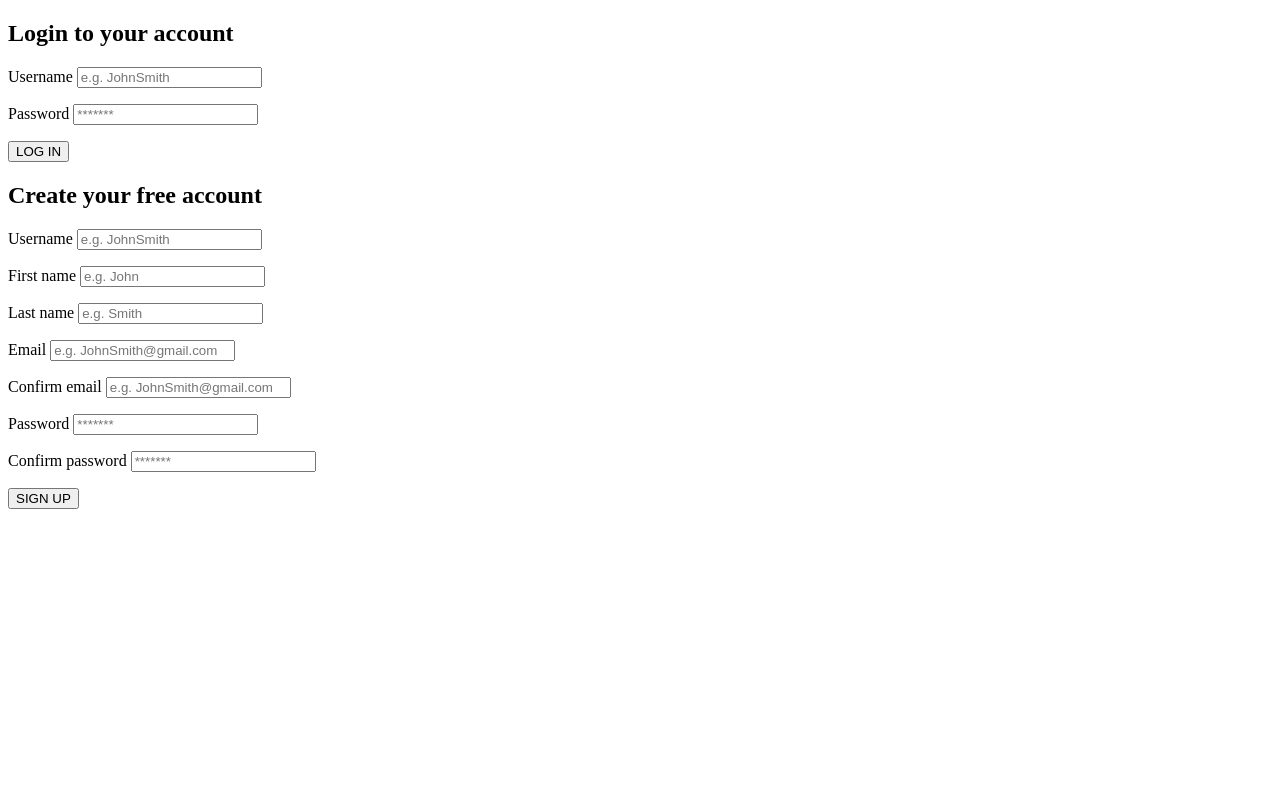
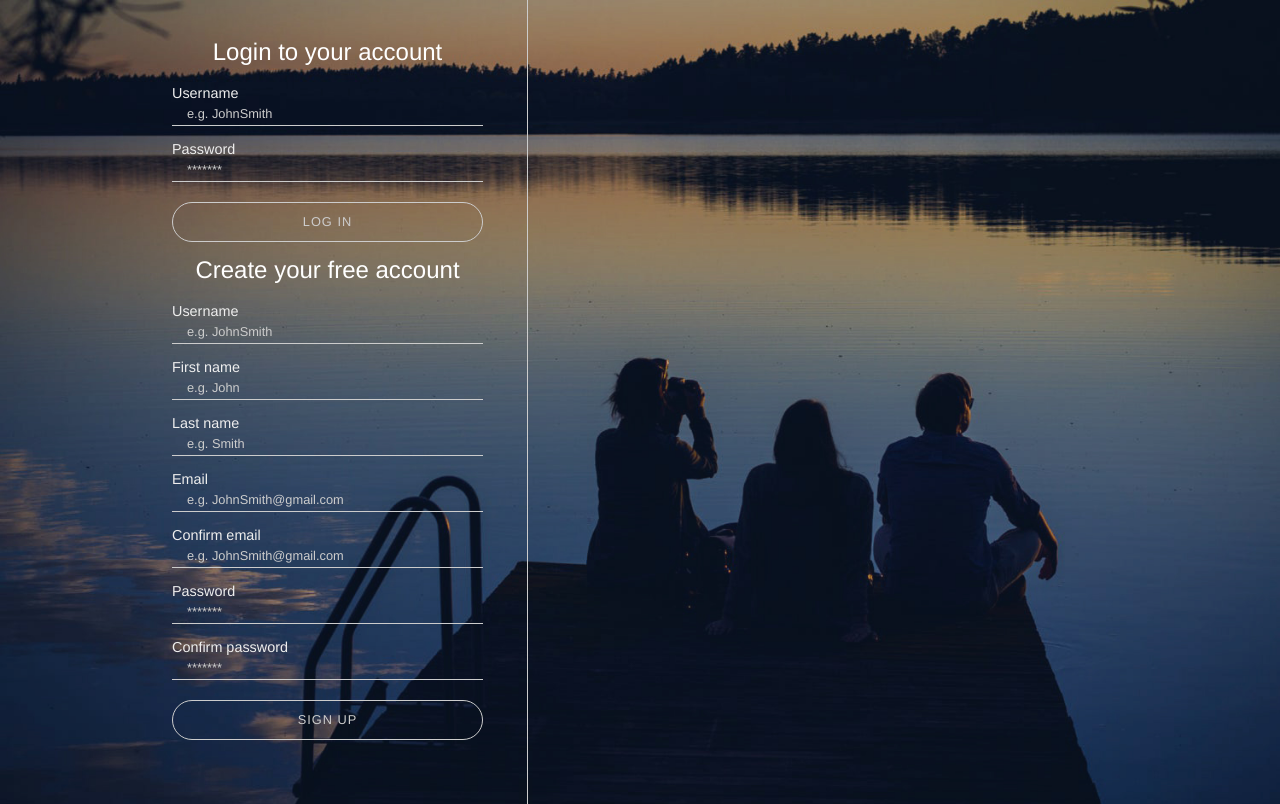
Before and after one commit to v-aivaras/musicify, a PHP site: page /register.php in a window 1280 px wide. Before the commit the page ends 509 px from the top, so only its background shows below. Run offline with PHP 8.4, Linux system fonts and the light colour scheme.

Commit message:
Added style to register.php

```diff
--- a/assets/css/style.css
+++ b/assets/css/style.css
@@ -0,0 +1,89 @@
+body,
+body * {
+    padding: 0;
+    margin: 0;
+    height: 100%;
+    box-sizing: border-box;
+}
+
+/* register.php background */
+body.register {
+    background-color: #000;
+    background-image: url("../images/bg.jpg");
+    background-size: cover;
+    background-position: center;
+    background-attachment: fixed;
+}
+
+#loginContainer * {
+    color: #fff;
+    font-family: Helvetica, Arial, sans-serif;
+    font-weight: normal;
+    line-height: 1rem;
+}
+
+#loginContainer {
+    width: 80%;
+    max-width: 1024px;
+    margin: 0 auto;
+    position: relative;
+}
+
+#inputContainer {
+    width: 400px;
+    padding: 44px;
+    float: left;
+    border-right: 1px solid #ccc;
+}
+
+#inputContainer h2 {
+    text-align: center;
+    margin-bottom: 25px;
+}
+
+#inputContainer input {
+    display: block;
+    background-color: transparent;
+    border: 0;
+    border-bottom: 1px solid #ccc;
+    height: 25px;
+    line-height: 25px;
+    width: 100%;
+    margin-bottom: 15px;
+    padding: 10px 15px;
+}
+
+#inputContainer ::placeholder {
+    color: #ccc;
+    font-size: 0.8rem;
+}
+
+#inputContainer label {
+    color: #eee;
+    font-size: 0.9rem;
+}
+
+#inputContainer input:focus {
+    outline: none;
+    border-bottom: 1px solid #fff;
+}
+
+#inputContainer button {
+    background-color: transparent;
+    border: 1px solid #ccc;
+    border-radius: 200px;
+    color: #ccc;
+    display: block;
+    font-size: 0.8rem;
+    letter-spacing: 1px;
+    margin: 20px auto;
+    height: 40px;
+    width: 100%;
+    text-transform: uppercase;
+}
+
+#inputContainer button:hover {
+    cursor: pointer;
+    color: #fff;
+    border: 1px solid #fff;
+}
--- a/register.php
+++ b/register.php
@@ -23,8 +23,13 @@
     <title>Musicify</title>
     <link rel="stylesheet" href="assets/css/style.css">
 </head>
-<body>
+
+<body class="register">
+
+    <div id="loginContainer">
+
         <div id="inputContainer">
+
             <form action="register.php" id="loginForm" method="POST">
                 <h2>Login to your account</h2>
                 <p>
@@ -36,7 +41,7 @@
                     <label for="loginPassword">Password</label>
                     <input type="password" id="loginPassword" name="loginPassword" placeholder="*******" required>
                 </p>
-            <button type="submit" name="loginButton">LOG IN</button>
+                <button type="submit" name="loginButton">Log in</button>
             </form>
 
 
@@ -82,13 +87,11 @@
                     <label for="password2">Confirm password</label>
                     <input type="password" id="password2" name="password2" placeholder="*******" required>
                 </p>
-            <button type="submit" name="registerButton">SIGN UP</button>
+                <button type="submit" name="registerButton">Sign up</button>
             </form>
 
-
-
         </div>
-
+    </div>
     <script src="assets/js/script.js"></script>
 </body>
 </html>
```
Also changed, not shown: assets/images/bg.jpg (added). Lines whose indentation alone changed are shown as unchanged.
